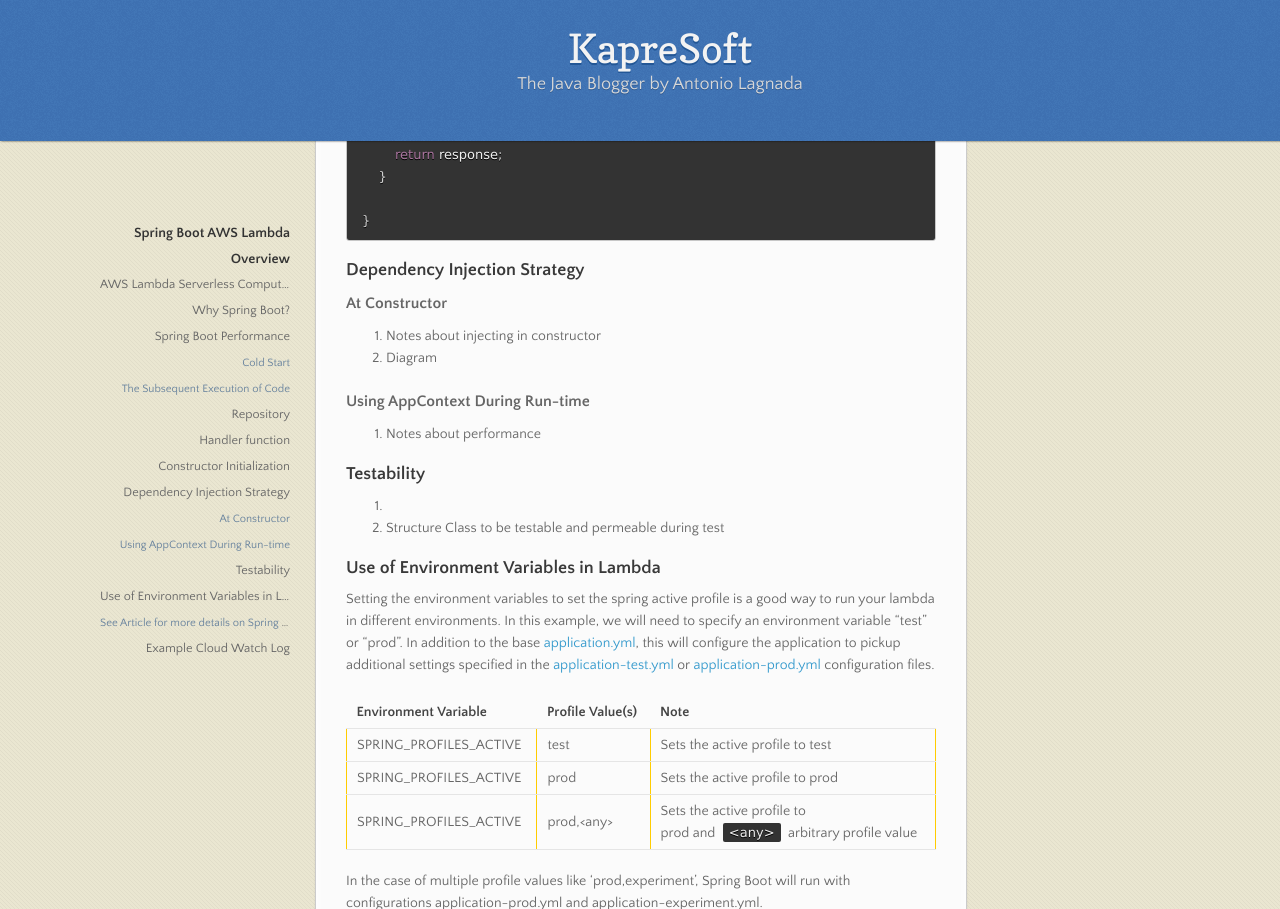
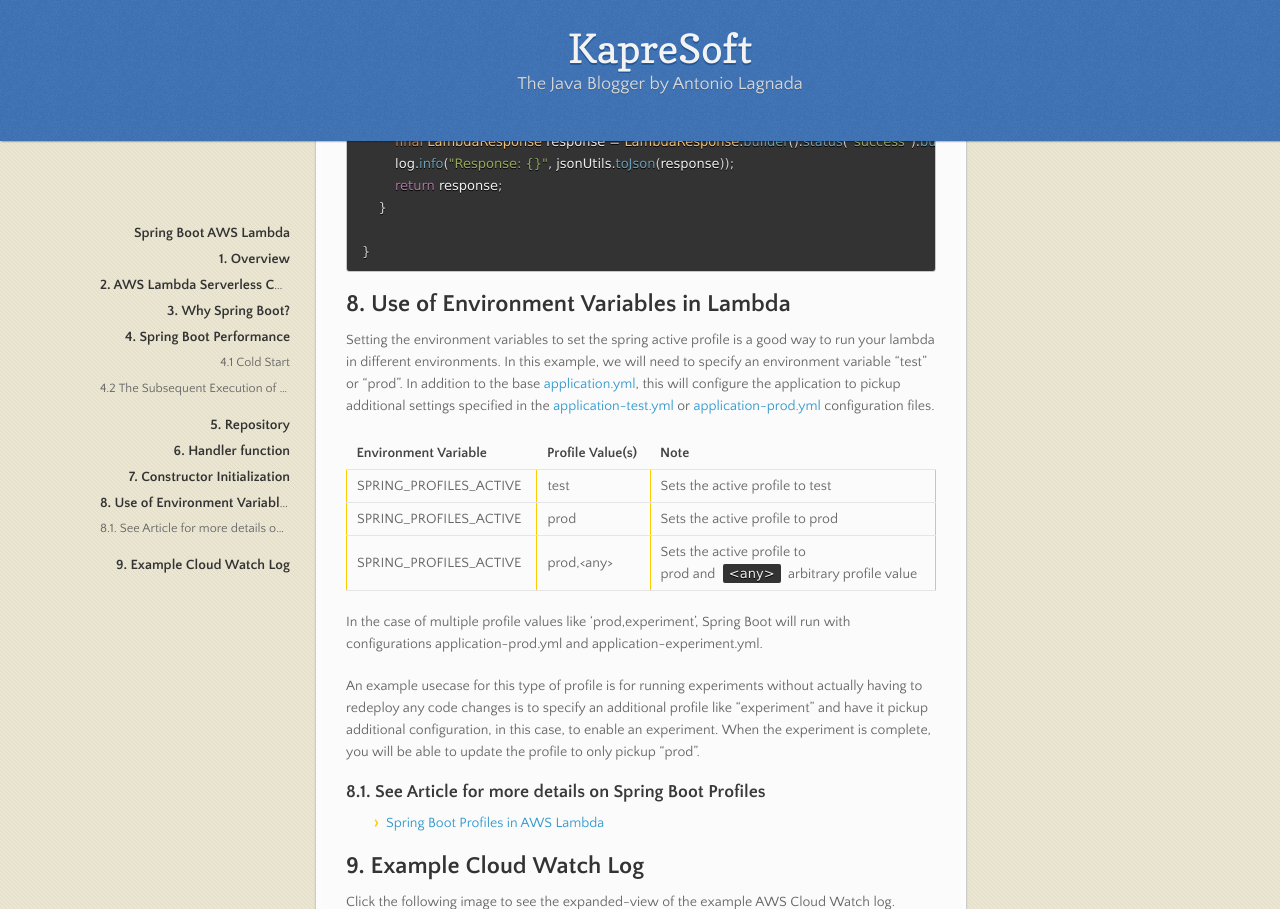
Before and after one commit to kapresoft/kapresoft.github.io, a Jekyll site: the page built from _posts/2019-04-28-aws-lambda-spring-boot.md, in a window 1280 px wide and 1400 px high, scrolled down 2372 px, cut to the strip 0-909 px from the top of the window. Built offline with Jekyll 4.4.1, drawn with Linux system fonts in a browser that asks for light colours; comment, search, counter and statistics services are not loaded; some of the changed text lies outside the part shown.

Commit message:
switch to numbered outlines

````diff
--- a/_posts/2019-04-28-aws-lambda-spring-boot.md
+++ b/_posts/2019-04-28-aws-lambda-spring-boot.md
@@ -7,24 +7,25 @@
 redirect_from:
 - /p/aws-lambda-spring-boot.html
 - /aws-lambda-spring-boot.html
+description: "Use of Spring Boot with AWS Lambda, Performance, Cold Start.  AWS Lambda is a serverless compute service that allows you to run code without provisioning or managing servers.  AWS Lambda is fully integrated with the AWS cloud and is able to run in response to several AWS events like S3, Messaging Gateways, API Gateway, or any other generic AWS Resource events."
 ---
 
-# Overview
+# 1. Overview
 
 In this article, we are going to look at the use of Spring Boot with AWS Lambda.  AWS Lambda is a serverless compute service that allows you to run code without provisioning or managing servers.  AWS Lambda is fully integrated with the AWS cloud and is able to run in response to several AWS events like S3, Messaging Gateways, API Gateway, or any other generic AWS Resource events.
 <!--excerpt-->
 
-## AWS Lambda Serverless Compute Environment
+# 2. AWS Lambda Serverless Compute Environment
 
 The benefit of invoking code in an AWS Lambda environment is that you are only paying for compute services at the time a request is being processed. This particular time of adhoc on-demand service alleviates the pain points of spinning up and maintain your own infrastructure services.
 
-## Why Spring Boot?
+# 3. Why Spring Boot?
 
 Think of Spring Boot as an extension of the [Spring Framework](https://spring.io/projects/spring-framework) which provides bootstraps to eliminate boilerplate or ceremonial configurations.  Spring Framework is a framework that allows you to wire application components together.  Spring utilizes dependency injection or as others may call it, Inversion of Control (IoC).  Dependency Injection provides a consistent way of configuring and managing components which makes your code less dependent on the container than it would be in a traditional enterprise development. On top of other main features, spring has excellent support and advocates for unit and integration testing and best practices.
 
 Spring Boot is implemented to have you up and running as quickly as possible with fewer upfront configuration. The [Spring Boot Initializr](https://start.spring.io/) online tool can help you kickstart your app.  Spring Boot together with AWS Lambda, allows developers to focus more on business logic and less time supporting server infrastructures.
 
-## Spring Boot Performance
+# 4. Spring Boot Performance
 
 >Is Spring Boot too slow or too bloated to run in AWS Lambda?
 
@@ -34,19 +35,19 @@
 1. Cold Start
 2. Subsequent Execution of Code
 
-### Cold Start
+## 4.1 Cold Start
 
 The Cold Start is essentially the cost or latency incurred when a first request comes in after deployment. After the first request is process, the instance is alive and will be reused for subsequent incoming requests.  When the instance is idle there is a probability that it will be recycled and for the purpose of this article, we will not cover this topic of recycling here.
 
-### The Subsequent Execution of Code
+## 4.2 The Subsequent Execution of Code
 
 After the cost of Cold Start is incurred, the lambda code is up and running and is ready to take tons of requests.  The lambda instance at this state should be running optimally with no startup costs unless the instance is recycled.
 
-## Repository
+# 5. Repository
 
 While going through this article, the example code will be referenced in this github repository [https://github.com/kapresoft/spring-boot-aws-lambda](https://github.com/kapresoft/spring-boot-aws-lambda).  You may follow or navigate directly to the source located here.
 
-## Handler function
+# 6. Handler function
 
 In order to invoke a code (or a lambda function), we need to specify a handler in the AWS Lambda configuration. For this specific example, the Handler in the AWS Lambda config page is specified as:
 
@@ -54,7 +55,7 @@
 com.kapresoft.demo.springbootlambda.Lambda::handler
 ```
 
-## Constructor Initialization
+# 7. Constructor Initialization
 
 See: [Lambda.java](https://github.com/kapresoft/spring-boot-aws-lambda/blob/master/src/main/java/com/kapresoft/demo/springbootlambda/Lambda.java) in github
 
@@ -94,21 +95,8 @@
 
 }
 ```
-## Dependency Injection Strategy
 
-### At Constructor
-
-1. Notes about injecting in constructor
-2. Diagram
-
-### Using AppContext During Run-time
-1. Notes about performance
-
-## Testability
-1.
-2. Structure Class to be testable and permeable during test
-
-## Use of Environment Variables in Lambda
+# 8. Use of Environment Variables in Lambda
 
 Setting the environment variables to set the spring active profile is a good way to run your lambda in different environments. In this example, we will need to specify an environment variable "test" or "prod".  In addition to the base [application.yml](https://github.com/kapresoft/spring-boot-aws-lambda/blob/master/src/main/resources/application.yml), this will configure the application to pickup additional settings specified in the [application-test.yml](https://github.com/kapresoft/spring-boot-aws-lambda/blob/master/src/main/resources/application-test.yml) or [application-prod.yml](https://github.com/kapresoft/spring-boot-aws-lambda/blob/master/src/main/resources/application-prod.yml) configuration files.
 
@@ -122,10 +110,10 @@
 
 An example usecase for this type of profile is for running experiments without actually having to redeploy any code changes is to specify an additional profile like "experiment" and have it pickup additional configuration, in this case, to enable an experiment.  When the experiment is complete, you will be able to update the profile to only pickup "prod".
 
-### See Article for more details on Spring Boot Profiles
+## 8.1. See Article for more details on Spring Boot Profiles
 * [Spring Boot Profiles in AWS Lambda](/java/2019/10/20/aws-lambda-spring-boot-profiles.html)
 
-## Example Cloud Watch Log
+# 9. Example Cloud Watch Log
 
 Click the following image to see the expanded-view of the example AWS Cloud Watch log.
 
````
